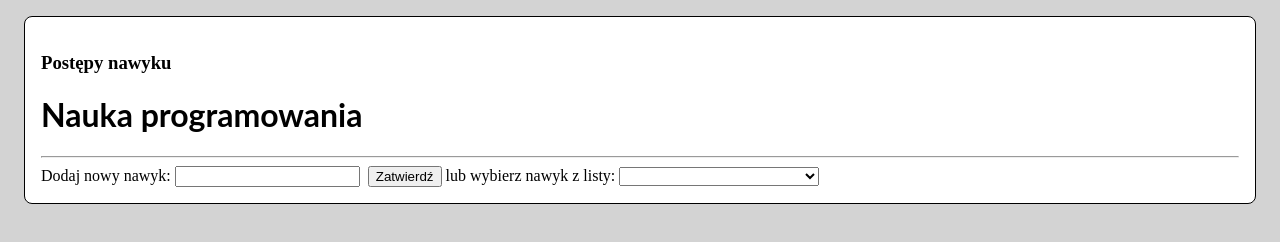
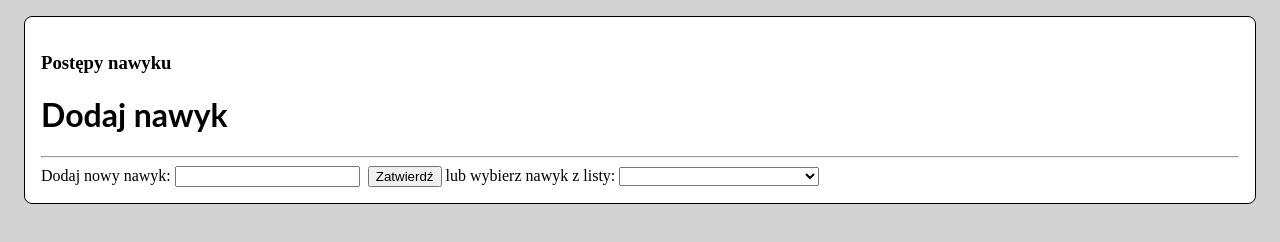
Before and after one commit to jprymak/habits, a website built with Parcel: page index.html in a window 1280 px wide. Built offline with nearby package versions, Linux system fonts and the light colour scheme.

Commit message:
feat: set initial habit header

```diff
--- a/index.html
+++ b/index.html
@@ -12,7 +12,7 @@
 	<main>
 
 		<h3>Postępy nawyku</h3>
-		<h1 class="habit-header">Nauka programowania</h1>
+		<h1 class="habit-header">Dodaj nawyk</h1>
 		<hr>
 		<!-- <form class="habit-picker"> -->
 		<label for="new-habit">Dodaj nowy nawyk: <input class="habit-picker__input" name="new-habit"
```
